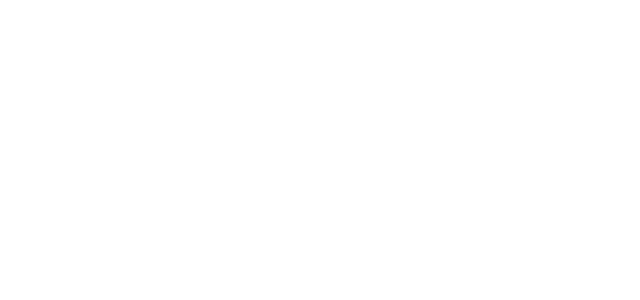
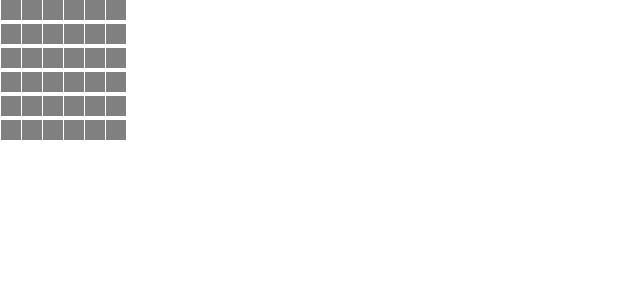
Before and after one commit to askthedust1/FindRingGame, a React (Create React App) app: page / in a window 1280 px wide. Shown: the top 300 px of the page, without its empty margins (0-640 px from the left). Built offline with nearby package versions, Linux system fonts and the light colour scheme.

Commit message:
создала компонент Square создала функцию clicked, которая меняет состояние стейта на clicked: true Меняю класс квадрата при клике через тернарный оператор

```diff
--- a/src/App.css
+++ b/src/App.css
@@ -2,37 +2,22 @@
   text-align: center;
 }
 
-.App-logo {
-  height: 40vmin;
-  pointer-events: none;
+.wrap {
+  width: 126px;
+  height: 126px;
 }
 
-@media (prefers-reduced-motion: no-preference) {
-  .App-logo {
-    animation: App-logo-spin infinite 20s linear;
-  }
+.square {
+  background: gray;
+  width: 20px;
+  height: 20px;
+  display: inline-block;
+  margin-left: 1px;
 }
 
-.App-header {
-  background-color: #282c34;
-  min-height: 100vh;
-  display: flex;
-  flex-direction: column;
-  align-items: center;
-  justify-content: center;
-  font-size: calc(10px + 2vmin);
-  color: white;
+.test {
+  color: transparent;
+  width: 20px;
+  height: 20px;
+  display: inline-block;
 }
-
-.App-link {
-  color: #61dafb;
-}
-
-@keyframes App-logo-spin {
-  from {
-    transform: rotate(0deg);
-  }
-  to {
-    transform: rotate(360deg);
-  }
-}
--- a/src/App.tsx
+++ b/src/App.tsx
@@ -1,5 +1,8 @@
 import React, {useState} from 'react';
 import './App.css';
+import Square from "./components/square/Square";
+
+
 
 function App() {
 
@@ -12,16 +15,34 @@
     }
 
     let random = Math.floor(Math.random() * 36);
-    arr[random] = {hasItem: true, clicked: false, id: random}
+    arr[random] = {hasItem: true, clicked: false, id: random};
 
-    console.log(arr);
+    return arr;
   };
 
   const [items, setItems] = useState(createItems());
 
+  const clicked = (id: number) => {
+    const itemsCopy = [...items];
+    const index = items.findIndex(item => item.id === id);
+    const itmCopy = { ...itemsCopy[index] };
+    itmCopy.clicked = true;
+    itemsCopy[index] = itmCopy;
+    setItems(itemsCopy);
+    console.log(items);
+  }
 
   return (
     <div className="App">
+      <div className="wrap">
+        {items.map(item => {
+          return <Square
+              key={item.id}
+              squareClass={item.clicked ? 'test' : 'square'}
+              onChangeSquare={() => clicked(item.id)}
+          />
+        })}
+      </div>
     </div>
   );
 }
--- a/src/components/square/Square.tsx
+++ b/src/components/square/Square.tsx
@@ -1 +1,15 @@
 import React from 'react';
+
+interface ISquareProps {
+    onChangeSquare: React.MouseEventHandler<Element>;
+    squareClass: string;
+}
+
+const Square: React.FC<ISquareProps> = props => {
+
+    return (
+        <div onClick={props.onChangeSquare} className={props.squareClass}></div>
+    );
+};
+
+export default Square;
```
